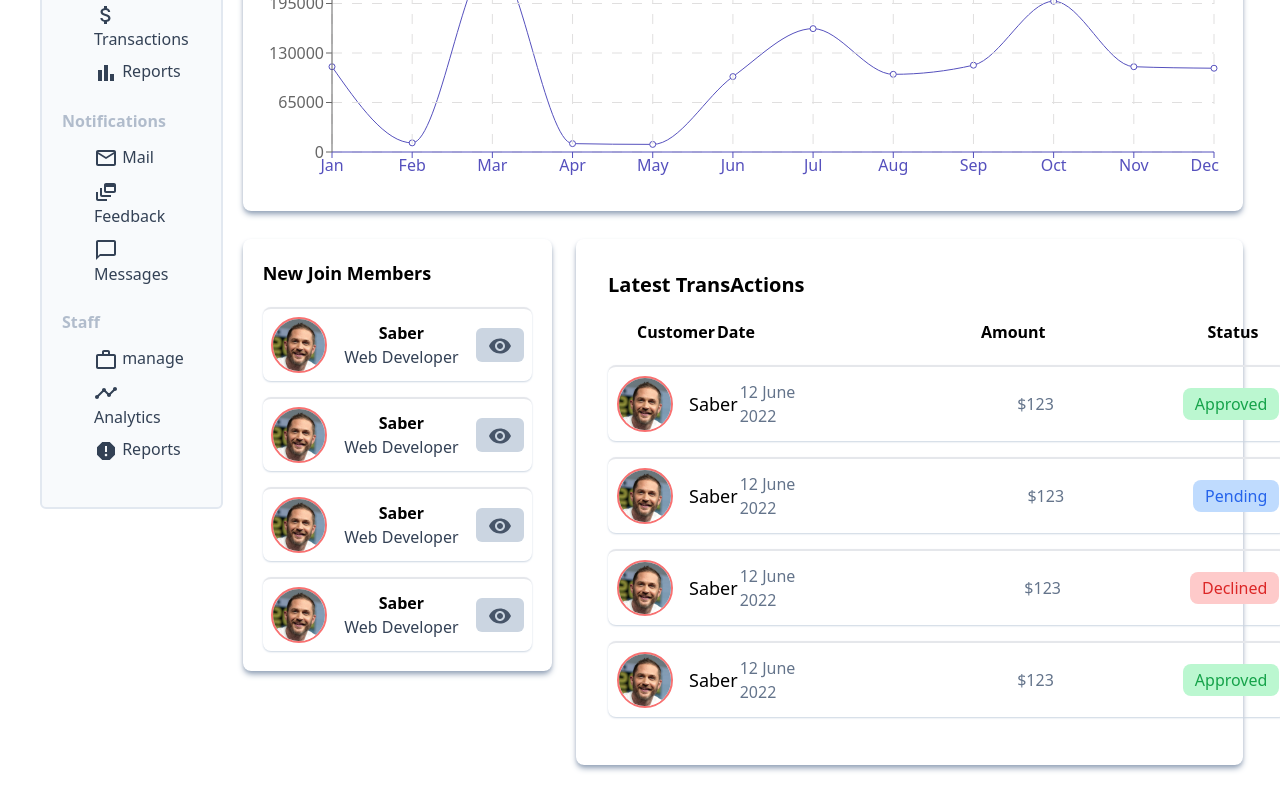
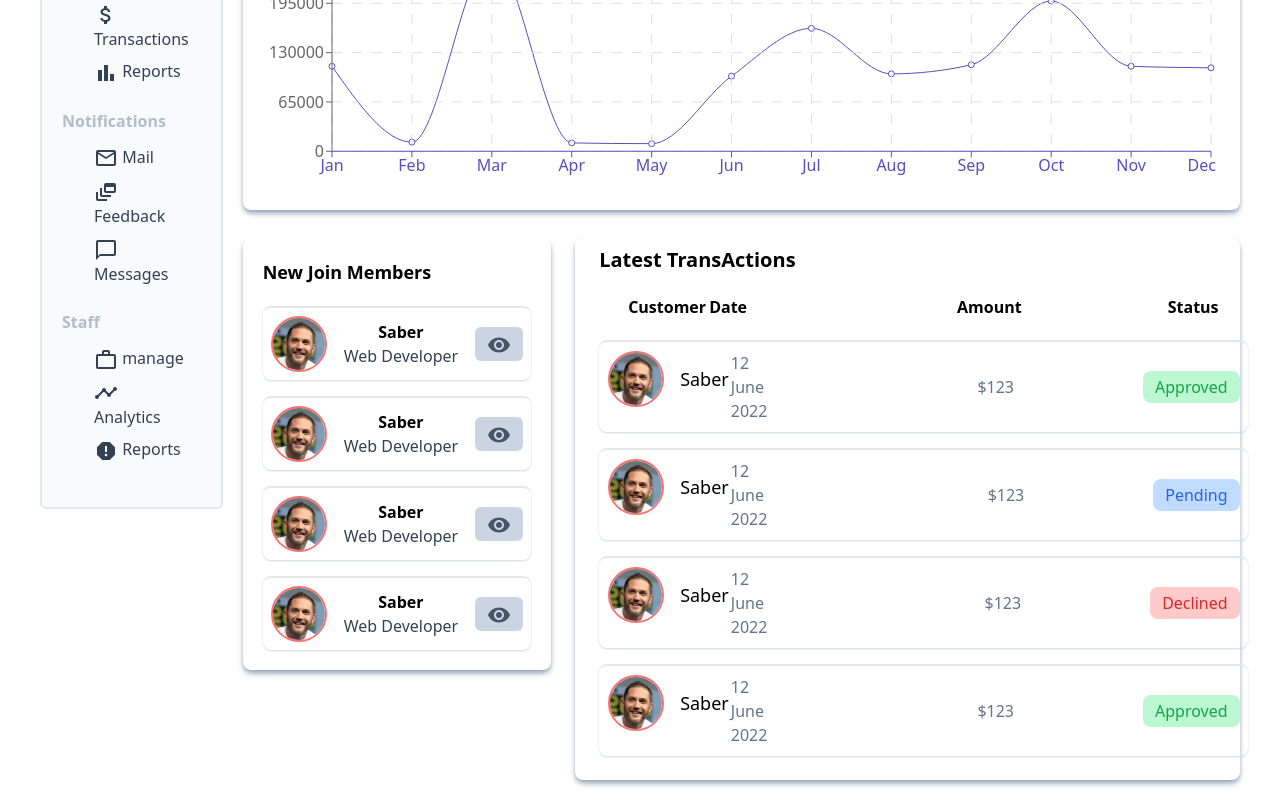
Before and after one commit to salehMb1999/simpleAdminDashboard-React, a React (Vite) app: page / in a window 1280 px wide. Shown: the part 451-1251 px from the top of the page. Built offline with nearby package versions, Linux system fonts and the light colour scheme.

Commit message:
styles fixed on large widget

```diff
--- a/src/components/Widgets/LargeWd.jsx
+++ b/src/components/Widgets/LargeWd.jsx
@@ -1,13 +1,13 @@
 export default function LargeWd() {
   return (
-    <div className="shadow-md shadow-slate-400 p-8  rounded-lg w-2/3">
+    <div className="shadow-md shadow-slate-400 px-6 py-2  rounded-lg w-2/3">
       <h3 className="font-bold text-xl mb-5">Latest TransActions</h3>
       <table className="w-full">
         <tr className="flex justify-between mb-5 px-7">
           <th>Customer</th>
-          <div className="flex items-center gap-x-56">
+          <div className="flex items-center gap-x-52">
             <th>Date</th>
-            <div className="flex items-center gap-x-40">
+            <div className="flex items-center gap-x-36">
               <th>Amount</th>
               <th>Status</th>
             </div>
```
